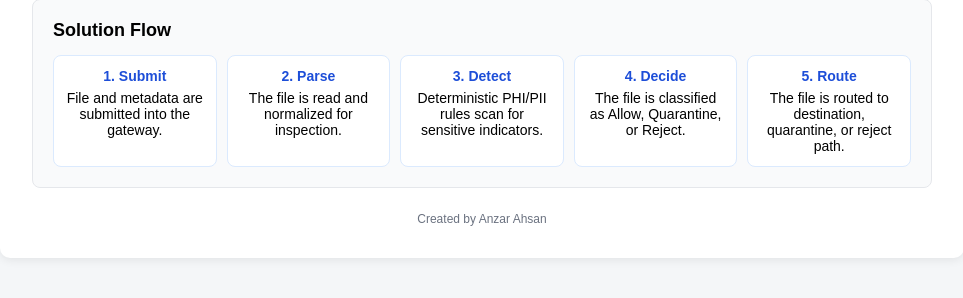
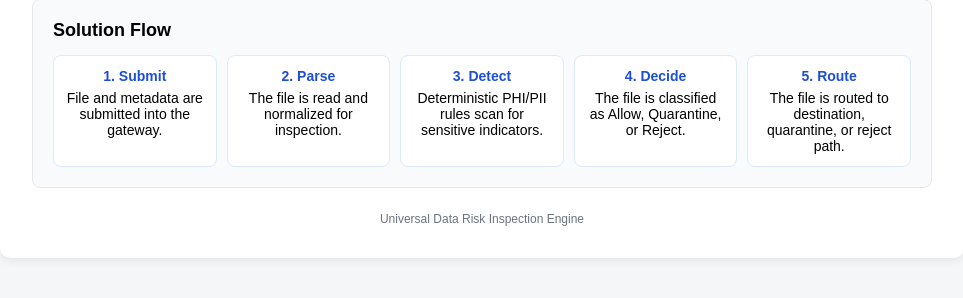
Before and after one commit to anzar-ahsan-commits/universal-data-risk-inspection-engine-PII-PHI, a Flask app: template templates/index.html in a window 1280 px wide. Shown: the part 576-874 px from the top of the page, without its empty margins (158-1121 px from the left). Run offline with Flask 3, Linux system fonts and the light colour scheme; the template is opened without the code that fills it, so the values that code supplies are empty.

Commit message:
Replace personal watermark with professional product name for client-ready UI

```diff
--- a/templates/index.html
+++ b/templates/index.html
@@ -185,7 +185,7 @@
                 </div>
             </div>
         </div>
-        <div class="watermark">Created by Anzar Ahsan</div>
+        <div class="watermark">Universal Data Risk Inspection Engine</div>
     </div>
 </body>
 </html>
--- a/templates/result.html
+++ b/templates/result.html
@@ -268,7 +268,7 @@
             </div>
 
             <a href="/" class="button">Inspect Another File</a>
-        <div class="watermark">Created by Anzar Ahsan</div>
+        <div class="watermark">Universal Data Risk Inspection Engine</div>
         {% endif %}
     </div>
 </body>
```
